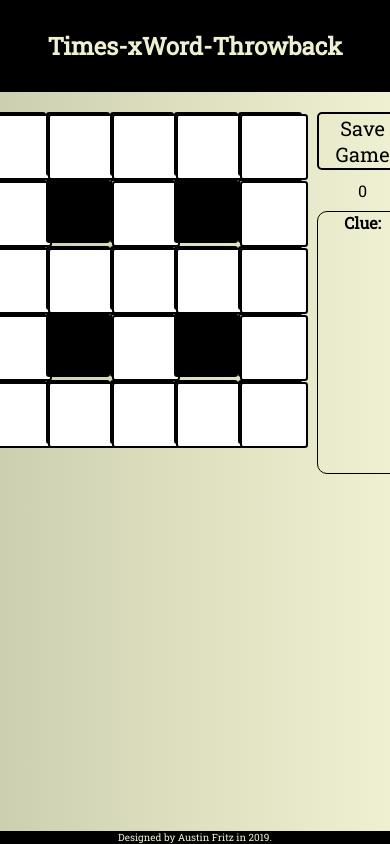
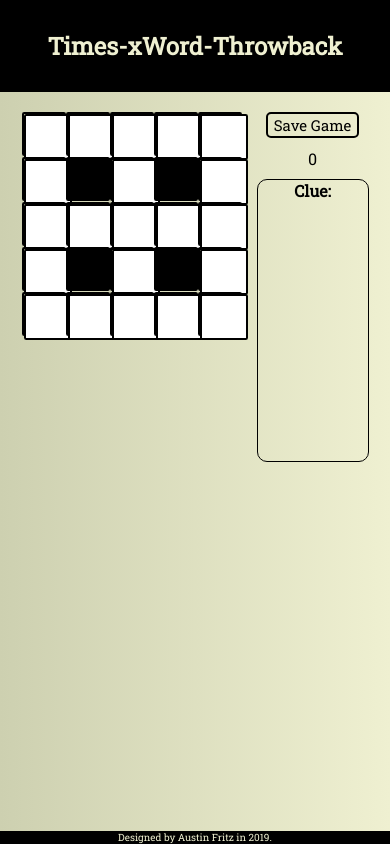
Before and after one commit to aefritz/crossword-game, a React (Create React App) app in the folder client/: page /play in a window 390 px wide. Built offline with nearby package versions, Linux system fonts and the light colour scheme; no server answers; what fb would draw is missing.

Commit message:
add styling and remove unnecessary console.logs

```diff
--- a/client/src/App.css
+++ b/client/src/App.css
@@ -116,10 +116,14 @@ input > .space {
 }
 .landingImage {
   width: 20%;
+  min-width: 300px;
+  height: auto;
   margin: 0 auto;
 }
 .facebookLogin {
   width: 15%;
+  min-width: 200px;
+  height: auto;
   margin-top: 15px;
 }
 .landingPage {
@@ -194,6 +198,10 @@ button {
   margin-bottom: 10px;
   border: 2px solid black;
 }
+button:hover {
+  background: black;
+  color: #EFF0D1;
+}
 .clueHeader {
   font-weight: 700;
 }
@@ -222,6 +230,17 @@ ul {
 #github-link {
   color: black;
 }
+.clueContainer2 {
+  padding: 10px;
+}
+li {
+  font-size: 0.7em;
+}
+.attribution {
+  font-size: 0.7em;
+  padding: 0px;
+  margin: 0;
+}
 @media screen and (max-width: 643px) {
   .userViewContainer{
     flex-flow: column;
@@ -233,8 +252,48 @@ ul {
   }
   h3 {
     text-align: center;
+    font-size: 0.9em;
+    margin: .5em auto;
+  }
+  h4 {
+    font-size: 0.7em;
+    margin-top: 0.4em auto;
+  }
+  a {
+    margin: 10px;
+    font-size: 15px;
+  }
+  button {
+    font-size: 15px;
   }
   .userView2 {
     width: 90%;
   }
+  .profileImage {
+    width: 70%;
+  }
+  .space {
+    width: 40px;
+    font-size: 20px;
+    height: 40px;
+  }
+  .selected {
+    width: 40px;
+    font-size: 20px;
+    height: 40px;
+  }
+  .rowHighlight {
+    width: 40px;
+    font-size: 20px;
+    height: 40px;
+  }
+  .dark_space {
+    width: 40px;
+    height: 40px;
+  }
+  .container {
+    width: 225px;
+    height: 225px;
+    margin-right: 10px;
+  }
 }
--- a/client/src/App.js
+++ b/client/src/App.js
@@ -58,7 +58,6 @@ class App extends Component {
   }
 
   async exchangeCodeForToken(code, passedFunction) {
-    console.log(code);
     let token;
     let expires;
     await fb.api('oauth/access_token', {
@@ -88,7 +87,6 @@ class App extends Component {
     } else {
       const resp = await getWordList();
       crossword_data = resp.data.results;
-      console.log(crossword_data)
       localStorage.setItem('crossword-app-data', JSON.stringify(crossword_data));
     }
     let url = await fb.getLoginUrl({
@@ -158,7 +156,6 @@ class App extends Component {
               <User accessToken={this.state.accessToken} currentUser={this.state.currentUser} propicURL={this.state.propicURL} savedGames={this.state.savedGames}/>}/>
 
             <Route path = '/logout' render={(props)=>{
-              console.log('clicked');
               localStorage.removeItem('crossword-app-token');
               this.setState({
                 accessToken: ''
@@ -173,7 +170,7 @@ class App extends Component {
                 Special thanks to:
                 <ul>
                   <li>The Noun Project for icons. Detailed credits on the way</li>
-                  <li><a href='https://github.com/doshea/nyt_crosswords' id='github-link'>Doshea @ Github</a> for the JSON archive of past NY Times Crossword puzzles and answers</li>
+                  <li><a href='https://github.com/doshea/nyt_crosswords' className='attribution' id='github-link'>Doshea @ Github</a> for the JSON archive of past NY Times Crossword puzzles and answers</li>
                 </ul>
               </div>
             )}/>
--- a/client/src/components/Gameboard.jsx
+++ b/client/src/components/Gameboard.jsx
@@ -70,7 +70,6 @@ class Gameboard extends Component {
 
   startSavedGame(data) {
     let timer = window.setInterval(()=>{
-      console.log('bleep');
       document.querySelector('#timer').innerText = (parseInt(document.querySelector('#timer').innerText) + 1) + "s";
     },1000);
     this.setState({
@@ -81,23 +80,9 @@ class Gameboard extends Component {
   }
 
 
-  /*async componentWillReceiveProps(nextProps) {
-    console.log(this.props);
-    console.log(nextProps);
-    console.log('fired');
-    if (this.props.data !== nextProps.data) {
-      await this.setState(prevState => ({
-        ...prevState,
-        data: nextProps.data,
-        accessToken: nextProps.accessToken
-      }));
-      this.startGame();
-    }
-  }*/
-
   componentWillUnmount() {
-        window.clearInterval(this.state.timer);
-    }
+    window.clearInterval(this.state.timer);
+  }
 
 
   async startGame() {
@@ -145,7 +130,6 @@ class Gameboard extends Component {
         let regExpAttempt = new RegExp(regExpAttemptStr, 'i');
         let potentialMatches = this.state.data.filter(word => word.answer.match(regExpAttempt));
         if (potentialMatches.length > 0) {
-          console.log(potentialMatches);
           const indx = Math.floor(potentialMatches.length*Math.random());
           across2 = potentialMatches[indx].answer;
           match_found = true;
@@ -158,13 +142,11 @@ class Gameboard extends Component {
       }
     }
     let wordArray = [across1, across2, across3, down1, down2, down3];
-    console.log(wordArray);
     let definitionArray = wordArray.map((word) => {
       let entry = this.state.data.filter(blah => blah.answer === word)[0];
       return entry.clue;
     });
     let timer = window.setInterval(()=>{
-      console.log('bleep');
       document.querySelector('#timer').innerText = (parseInt(document.querySelector('#timer').innerText) + 1) + "s";
     },1000);
     this.setState(prevState => ({
@@ -203,11 +185,9 @@ class Gameboard extends Component {
 
   async handleChange(ev) {
     const {value} = ev.target;
-    console.log(value);
     let winStatus;
     const x = parseInt(ev.target.dataset.x);
     const y = parseInt(ev.target.dataset.y);
-    console.log(x,y,value);
     const positions = this.state.positions;
     positions[y][x].letter = value;
     this.setState(prevState => ({
@@ -216,22 +196,17 @@ class Gameboard extends Component {
     if (value.length !== 0) {
       if (this.state.toggleDirection === 'down') {
         let nextPosition = (y + 1) % 5;
-        console.log(nextPosition);
         let node = document.querySelectorAll(`input[data-x = '${x}'][data-y = '${nextPosition}']`);
-        console.log(node)
         document.querySelector(`input[data-x = '${x}'][data-y = '${nextPosition}']`).focus();
       }
       if (this.state.toggleDirection === 'across') {
         let nextPosition = (x + 1) % 5;
-        console.log(nextPosition);
         let node = document.querySelectorAll(`input[data-x = '${x}'][data-y = '${nextPosition}']`);
-        console.log(node)
         document.querySelector(`input[data-x = '${nextPosition}'][data-y = '${y}']`).focus();
       }
     }
     if (this.state.positions.every(a => a.every(b => b.letter.toUpperCase() === b.answer))) {
       window.clearInterval(this.state.timer);
-      console.log('winner');
       let game_time = parseInt(document.querySelector('#timer').innerText);
       this.setState(prevState => ({
         ...prevState,
@@ -243,7 +218,6 @@ class Gameboard extends Component {
       if (this.state.saved_game_id !== null) {
         await deleteGame(this.state.saved_game_id, this.state.accessToken);
       }
-      console.log(this.state.accessToken);
       await updateUser({time: game_time}, this.state.accessToken);
     }
   }
@@ -261,7 +235,6 @@ class Gameboard extends Component {
   }
 
   handleClick(ev) {
-    console.log(ev.target);
     let direction;
     let x = ev.target.dataset.x;
     let y = ev.target.dataset.y;
@@ -287,11 +260,9 @@ class Gameboard extends Component {
         currentDefinition: this.state.words.across[selector].definition
       }))
     } else if (((x === "0") || (x === "2") || ( x=== "4")) && ((y === "0") || (y === "2") || (y === "4"))  && this.state.toggleDirection === 'down') {
-      console.log('triggered');
       document.querySelectorAll(`[data-y = '${y}']`).forEach(element => element.className = 'rowHighlight');
       const selector = parseInt(y)/2;
       console.log(this.state.words.across[selector]);
-      console.log(this.state.words.across[selector].definition);
       this.setState(prevState => ({
         ...prevState,
         toggleDirection: 'across',
@@ -327,14 +298,11 @@ class Gameboard extends Component {
         puzzle: words,
         usersPositions: positions
       }, this.state.accessToken);
-      console.log(resp);
     } else if (this.state.saved_game_id !== null) {
-      console.log(this.state.saved_game_id);
       resp = await reSaveGame(this.state.saved_game_id, {
         puzzle: words,
         usersPositions: positions
       }, this.state.accessToken);
-      console.log(resp);
     }
     this.setState(prevState => ({
       ...prevState,
@@ -478,7 +446,9 @@ class Gameboard extends Component {
           <p id='timer'>0</p>
           <div className='clueContainer'>
             <p className='clueHeader'>Clue:</p>
-            <p className='clue'>{this.state.currentDefinition} </p>
+            <div className='clueContainer2'>
+              <p className='clue'>{this.state.currentDefinition} </p>
+            </div>
           </div>
           {
           (this.state.win && this.state.showMsg) && (<div className='winMessage' onClick={this.turnOffMsg}>
--- a/client/src/components/User.jsx
+++ b/client/src/components/User.jsx
@@ -68,7 +68,7 @@ class User extends Component {
           <img src={this.state.propicURL} className='profileImage'/>
         </div>
         <div>
-          <h4>Member Since: <span>{(this.state.currentUser === null) ? null : this.state.currentUser.createdAt}</span></h4>
+          <h4>Member Since: <span>{(this.state.currentUser === null) ? null : this.state.currentUser.createdAt.slice(0,10)}</span></h4>
           <h4>Games Played: <span>{(this.state.currentUser === null) ? null : this.state.currentUser.gamesPlayed}</span></h4>
           <h4>Best Time: <span>{(this.state.currentUser === null) ? null : this.state.currentUser.bestTime}</span></h4>
         </div>
@@ -82,7 +82,7 @@ class User extends Component {
               <img src={Delete} className='deleteIcon' onClick={()=>this.handleDelete(game.id)}/>
               <Link to={`/play/${game.id}`}><img src={CrosswordIcon} className='crosswordIcon'/></Link>
               <div>
-                <p>{game.createdAt}</p>
+                <p>{game.createdAt.slice(0,10)}</p>
               </div>
             </div>))}
         {(this.state.savedGames.length === 0) ? <h5><i>You have no saved games.</i></h5> : null}
```
Also changed, not shown: 12 other files (tests, documents, lock files or other folders).
